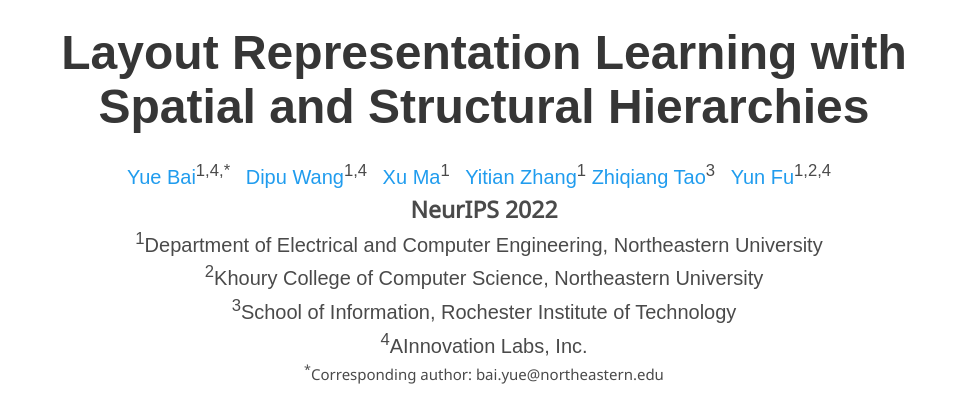
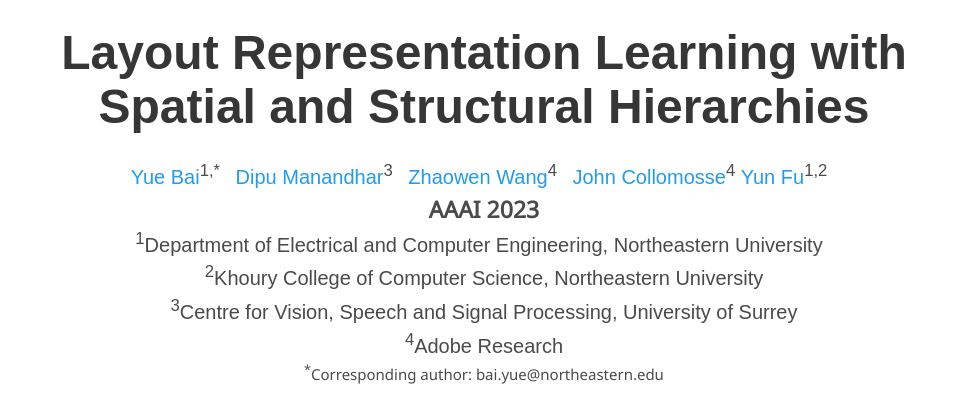
Before and after one commit to yueb17/SSH-AE, a plain HTML site: page index.html in a window 1280 px wide. Shown: the part 74-468 px from the top of the page, without its empty margins (156-1123 px from the left). Drawn offline with nearby package versions, Linux system fonts and the light colour scheme; some icons are missing; a web font is replaced by a local one.

Commit message:
Update index.html

```diff
--- a/index.html
+++ b/index.html
@@ -55,31 +55,28 @@
             <h1 class="title is-1 publication-title">Layout Representation Learning with Spatial and Structural Hierarchies</h1>
             <div class="is-size-5 publication-authors">
               <span class="author-block">
-                <a href="https://yueb17.github.io/">Yue Bai</a><sup>1,4,&ast;</sup>&#8192;
+                <a href="https://yueb17.github.io/">Yue Bai</a><sup>1,&ast;</sup>&#8192;
               </span>
               <span class="author-block">
-                <a href="https://huanwang.tech/">Dipu Wang</a><sup>1,4</sup>&#8192;
+                <a href="https://huanwang.tech/">Dipu Manandhar</a><sup>3</sup>&#8192;
               </span>
               <span class="author-block">
-                <a href="https://ma-xu.github.io/">Xu Ma</a><sup>1</sup>&#8192;
+                <a href="https://ma-xu.github.io/">Zhaowen Wang</a><sup>4</sup>&#8192;
               </span>
               <span class="author-block">
-                <a href="https://bespontaneous.github.io/homepage/">Yitian Zhang</a><sup>1</sup>
+                <a href="https://bespontaneous.github.io/homepage/">John Collomosse</a><sup>4</sup>
               </span>
               <span class="author-block">
-                <a href="https://ztao.cc/">Zhiqiang Tao</a><sup>3</sup>&#8192;
-              </span>
-              <span class="author-block">
-                <a href="http://www1.ece.neu.edu/~yunfu/">Yun Fu</a><sup>1,2,4</sup>&#8192;
+                <a href="http://www1.ece.neu.edu/~yunfu/">Yun Fu</a><sup>1,2</sup>&#8192;
               </span>
             </div>
-            <h1 style="font-size:23px;font-weight:bold">NeurIPS 2022</h1>
+            <h1 style="font-size:23px;font-weight:bold">AAAI 2023</h1>
 
             <div class="is-size-5 publication-authors">
               <span><sup>1</sup>Department of Electrical and Computer Engineering, Northeastern University&#8192;</span><br>
               <span><sup>2</sup>Khoury College of Computer Science, Northeastern University</span><br>
-              <span><sup>3</sup>School of Information, Rochester Institute of Technology</span><br>
-              <span><sup>4</sup>AInnovation Labs, Inc.</span>
+              <span><sup>3</sup>Centre for Vision, Speech and Signal Processing, University of Surrey</span><br>
+              <span><sup>4</sup>Adobe Research</span>
             </div>
 
             <div style="font-size:15px">
```
